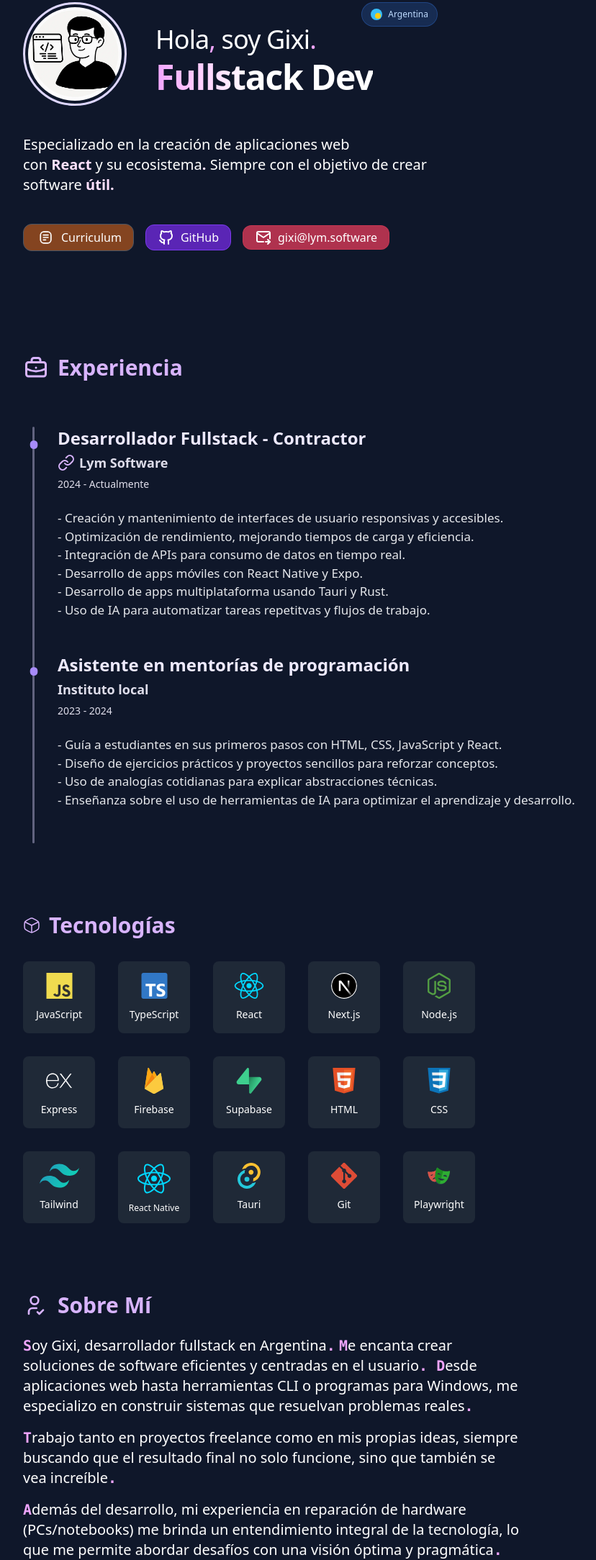
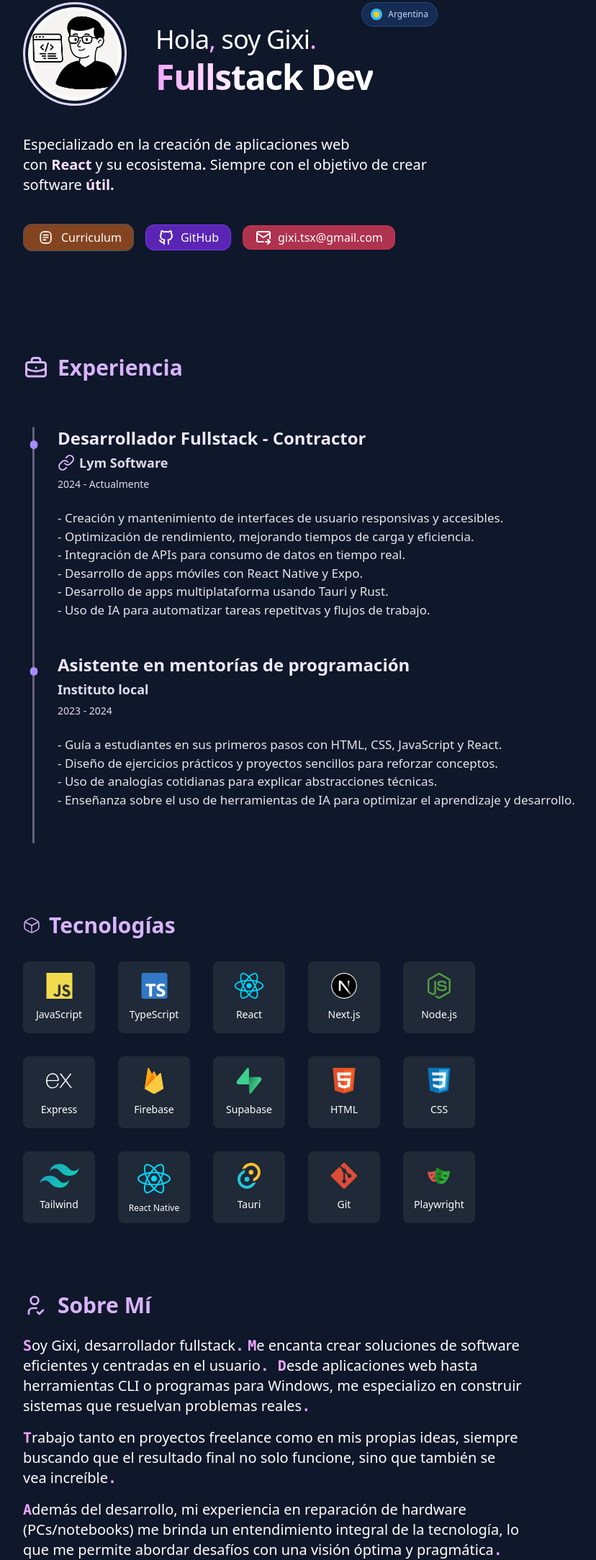
Before and after one commit to gixi404/portafolio, an Astro site: page / in a window 1280 px wide. Shown: the part 141-2309 px from the top of the page at 72% size, without its empty margins (160-988 px from the left). Built offline with nearby package versions, Linux system fonts and the light colour scheme; Astro itself is replaced by a stand-in of ours.

Commit message:
Cambio de email

```diff
--- a/src/components/AboutMe.astro
+++ b/src/components/AboutMe.astro
@@ -5,9 +5,7 @@
     class="[&>p]:mb-4 [&>p>strong]:font-mono text-pretty w-full max-w-[700px] brightness-125 px-4 sm:px-0 text-xl [&>p>strong]:text-purple-400 [&>p>strong]:font-semibold"
   >
     <p>
-      <strong>S</strong>oy Gixi, desarrollador fullstack en Argentina<strong
-        >.</strong
-      >
+      <strong>S</strong>oy Gixi, desarrollador fullstack<strong>.</strong>
       <strong>M</strong>e encanta crear soluciones de software eficientes y
       centradas en el usuario<strong>.</strong><strong> D</strong>esde
       aplicaciones web hasta herramientas CLI o programas para Windows, me
--- a/src/components/Footer.astro
+++ b/src/components/Footer.astro
@@ -20,7 +20,7 @@
       class="hover:underline cursor-pointer hover:text-white">GitHub</a
     ><span class="text-gray-300 cursor-default">~</span>
     <a
-      href="mailto:gixi@lym.software"
+      href="mailto:gixi.tsx@gmail.com"
       target="_blank"
       rel="noopener noreferrer"
       class="hover:underline cursor-pointer hover:text-white">Email</a
--- a/src/components/Hero.astro
+++ b/src/components/Hero.astro
@@ -35,7 +35,7 @@ import MailIcon from "./icons/Mail.astro";
     >
       <span class="text-transparent bg-sky-400 size-4 rounded-full">.</span>
       <span
-        class="absolute top-[13.5px] left-[18px] size-2 bg-yellow-400 rounded-full text-transparent"
+        class="absolute top-[12px] left-[16px] size-2 bg-yellow-400 rounded-full text-transparent"
         >.</span
       >
       <span class="text-blue-200 text-xs font-medium">Argentina</span>
@@ -75,14 +75,14 @@ import MailIcon from "./icons/Mail.astro";
       GitHub
     </a>
     <a
-      href="mailto:gixi@lym.software"
+      href="mailto:gixi.tsx@gmail.com"
       target="_blank"
       rel="noopener noreferrer"
       role="link"
       class="bg-rose-500/70 inline-flex items-center justify-center gap-2 px-4 py-1 transition border rounded-xl border-rose-500/30 text-white text-md hover:bg-rose-500/90 hover:border-rose-500 group max-w-fit hover:text-white"
     >
       <MailIcon class="size-5" />
-      gixi@lym.software
+      gixi.tsx@gmail.com
     </a>
   </nav>
 </div>
```
